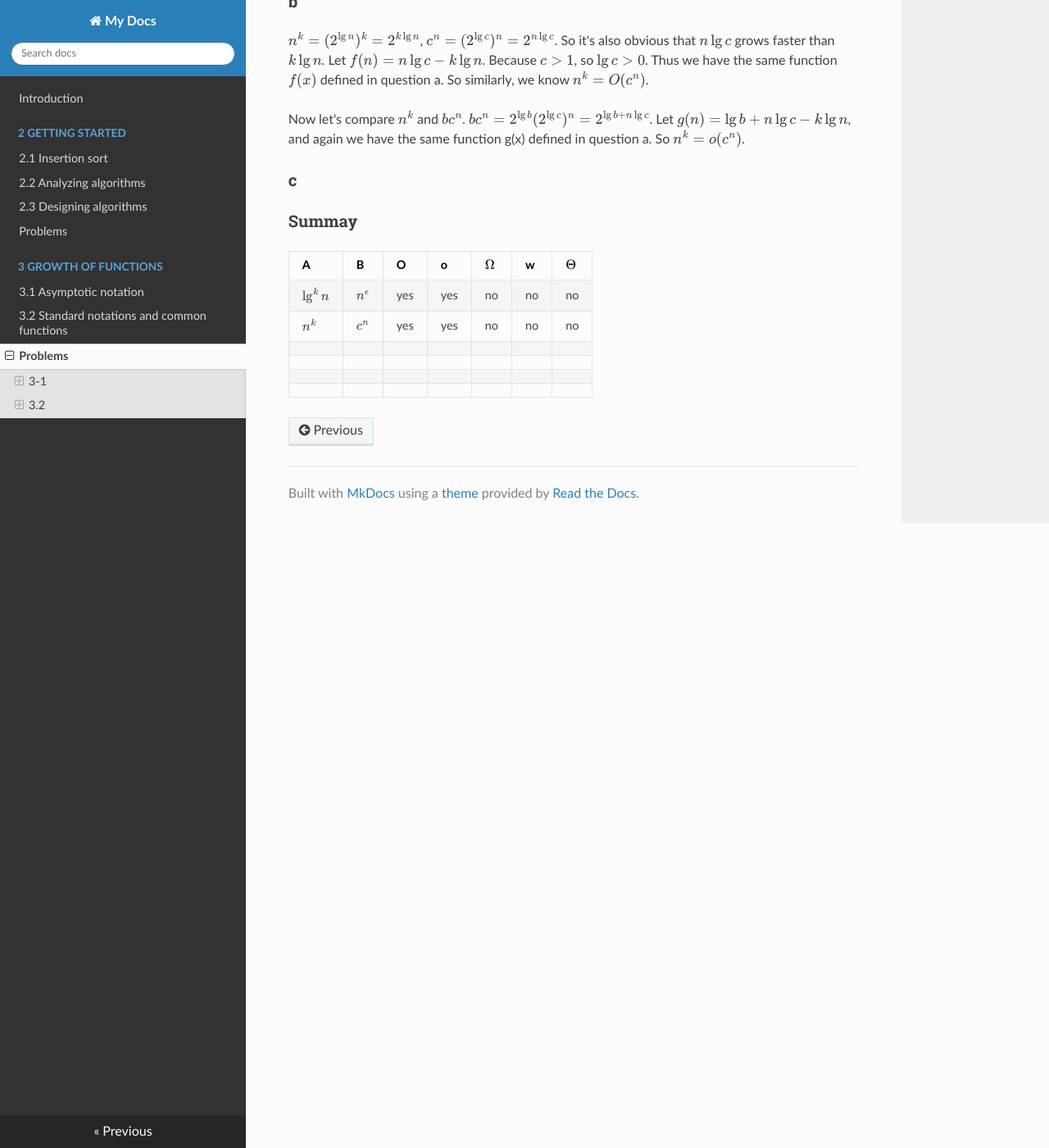
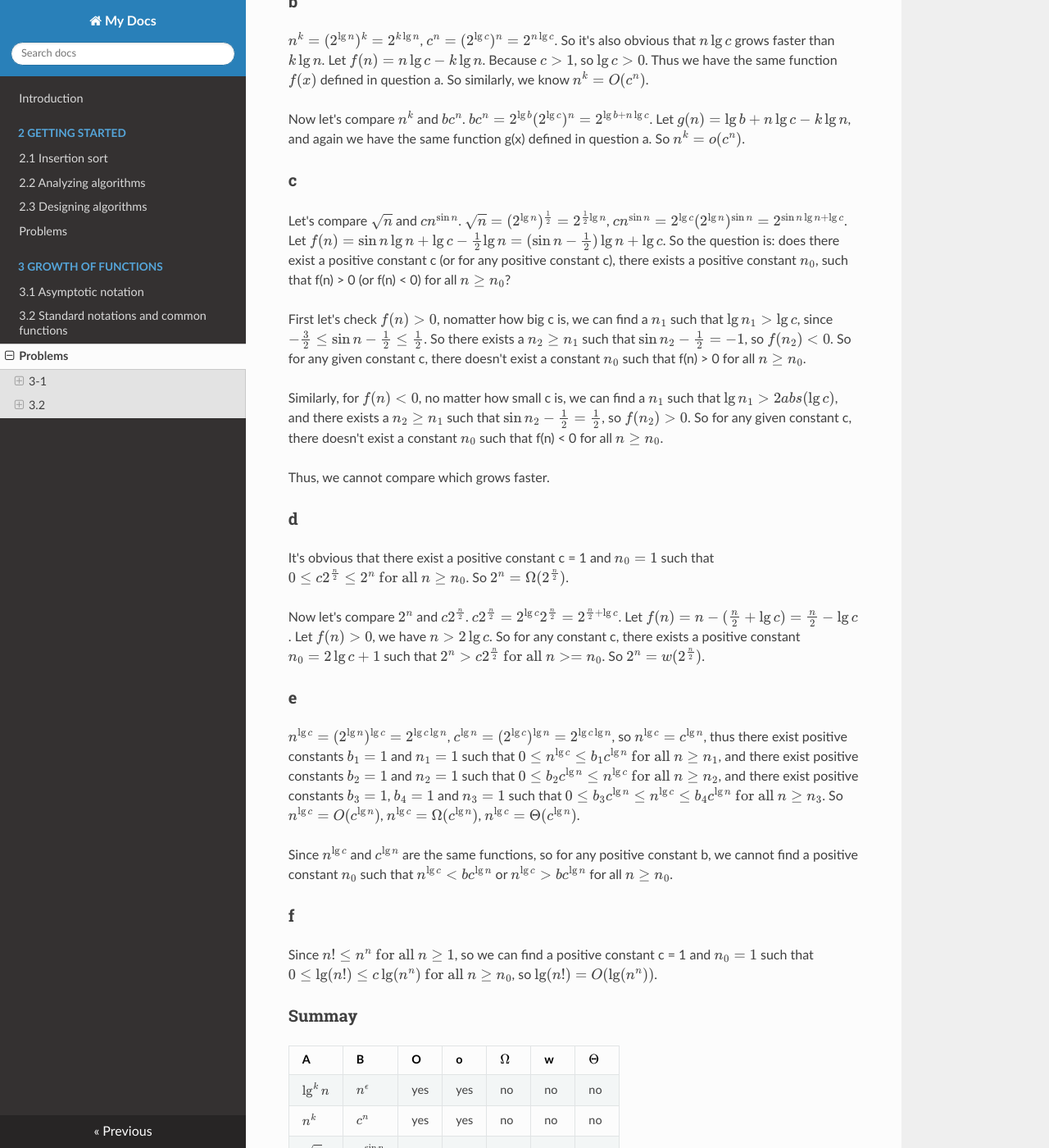
Before and after one commit to Frederick-S/Introduction-to-Algorithms-Notes, an MkDocs documentation site: the page built from docs/3-Growth-of-Functions/Problems.md, in a window 1280 px wide and 1400 px high, scrolled down 2127 px. Shown: the whole window at 82% size. Built offline with MkDocs 1.6.1, drawn with Linux system fonts in a browser that asks for light colours; nearby versions of some CDN libraries; formulas are drawn with MathJax 3; old or Windows-style settings are respelled for this version of MkDocs; some of the changed text lies outside the part shown.

Commit message:
Update exercise

```diff
--- a/docs/3-Growth-of-Functions/Problems.md
+++ b/docs/3-Growth-of-Functions/Problems.md
@@ -52,13 +52,33 @@ Now let's compare $n^k$ and $bc^n$. $bc^n = 2^{\lg{b}}(2^{\lg{c}})^n = 2^{\lg{b}
 So $n^k = o(c^n)$.
 
 ### c
+Let's compare $\sqrt{n}$ and $cn^{\sin{n}}$. $\sqrt{n} = (2^{\lg{n}})^{\frac{1}{2}} = 2^{\frac{1}{2}\lg{n}}$, $cn^{\sin{n}} = 2^{\lg{c}}(2^{\lg{n}})^{\sin{n}} = 2^{\sin{n}\lg{n} + \lg{c}}$. Let $f(n) = \sin{n}\lg{n} + \lg{c} - \frac{1}{2}\lg{n} = (\sin{n} - \frac{1}{2})\lg{n} + \lg{c}$. So the question is: does there exist a positive constant c (or for any positive constant c), there exists a positive constant $n_0$, such that f(n) > 0 (or f(n) < 0) for all $n \geq n_0$?
+
+First let's check $f(n) > 0$, nomatter how big c is, we can find a $n_1$ such that $\lg{n_1} > \lg{c}$, since $-\frac{3}{2} \leq \sin{n} - \frac{1}{2} \leq \frac{1}{2}$. So there exists a $n_2 \geq n_1$ such that $\sin{n_2} - \frac{1}{2} = -1$, so $f(n_2) < 0$. So for any given constant c, there doesn't exist a constant $n_0$ such that f(n) > 0 for all $n \geq n_0$.
+
+Similarly, for $f(n) < 0$, no matter how small c is, we can find a $n_1$ such that $\lg{n_1} > 2abs(\lg{c})$, and there exists a $n_2 \geq n_1$ such that $\sin{n_2} - \frac{1}{2} = \frac{1}{2}$, so $f(n_2) > 0$. So for any given constant c, there doesn't exist a constant $n_0$ such that f(n) < 0 for all $n \geq n_0$.
+
+Thus, we cannot compare which grows faster.
+
+### d
+It's obvious that there exist a positive constant c = 1 and $n_0 = 1$ such that $0 \leq c2^{\frac{n}{2}} \leq 2^n \text{ for all } n \geq n_0$. So $2^n = \Omega(2^{\frac{n}{2}})$.
+
+Now let's compare $2^n$ and $c2^{\frac{n}{2}}$. $c2^{\frac{n}{2}} = 2^{\lg{c}}2^{\frac{n}{2}} = 2^{\frac{n}{2} + \lg{c}}$. Let $f(n) = n - (\frac{n}{2} + \lg{c}) = \frac{n}{2} - \lg{c}$. Let $f(n) > 0$, we have $n > 2\lg{c}$. So for any constant c, there exists a positive constant $n_0 = 2\lg{c} + 1$ such that $2^n > c2^{\frac{n}{2}} \text{ for all } n >= n_0$. So $2^n = w(2^{\frac{n}{2}})$.
+
+### e
+$n^{\lg{c}} = (2^{\lg{n}})^{\lg{c}} = 2^{\lg{c}\lg{n}}$, $c^{\lg{n}} = (2^{\lg{c}})^{\lg{n}} = 2^{\lg{c}\lg{n}}$, so $n^{\lg{c}} = c^{\lg{n}}$, thus there exist positive constants $b_1 = 1$ and $n_1 = 1$ such that $0 \leq n^{\lg{c}} \leq b_1c^{\lg{n}} \text{ for all } n \geq n_1$, and there exist positive constants $b_2 = 1$ and $n_2 = 1$ such that $0 \leq b_2c^{\lg{n}} \leq n^{\lg{c}} \text{ for all } n \geq n_2$, and there exist positive constants $b_3 = 1$, $b_4 = 1$ and $n_3 = 1$ such that $0 \leq b_3c^{\lg{n}} \leq n^{\lg{c}} \leq b_4c^{\lg{n}} \text{ for all } n \geq n_3$. So $n^{\lg{c}} = O(c^{\lg{n}})$, $n^{\lg{c}} = \Omega(c^{\lg{n}})$, $n^{\lg{c}} = \Theta(c^{\lg{n}})$.
+
+Since $n^{\lg{c}}$ and $c^{\lg{n}}$ are the same functions, so for any positive constant b, we cannot find a positive constant $n_0$ such that $n^{\lg{c}} < bc^{\lg{n}}$ or $n^{\lg{c}} > bc^{\lg{n}}$ for all $n \geq n_0$.
+
+### f
+Since $n! \leq n^n \text{ for all } n \geq 1$, so we can find a positive constant c = 1 and $n_0 = 1$ such that $0 \leq \lg(n!) \leq c\lg({n^n}) \text{ for all } n \geq n_0$, so $\lg(n!) = O(\lg({n^n}))$.
 ### Summay
 
 |A   |B   |O   |o   |$\Omega$   |w   |$\Theta$   |
 |---|---|---|---|---|---|---|
 |$\lg^k{n}$   |$n^{\epsilon}$   |yes   |yes   |no   |no   |no   |
 |$n^k$   |$c^n$   |yes   |yes   |no   |no   |no   |
+|$\sqrt{n}$   |$n^{\sin{n}}$   |no   |no   |no   |no   |no   |
+|$2^n$   |$2^{\frac{n}{2}}$   |no   |no   |yes   |yes   |no   |
+|$n^{\lg{c}}$   |$c^{\lg{n}}$   |yes   |no   |yes   |no   |yes   |
 |   |   |   |   |   |   |   |
-|   |   |   |   |   |   |   |
-|   |   |   |   |   |   |   |
-|   |   |   |   |   |   |   |
```
